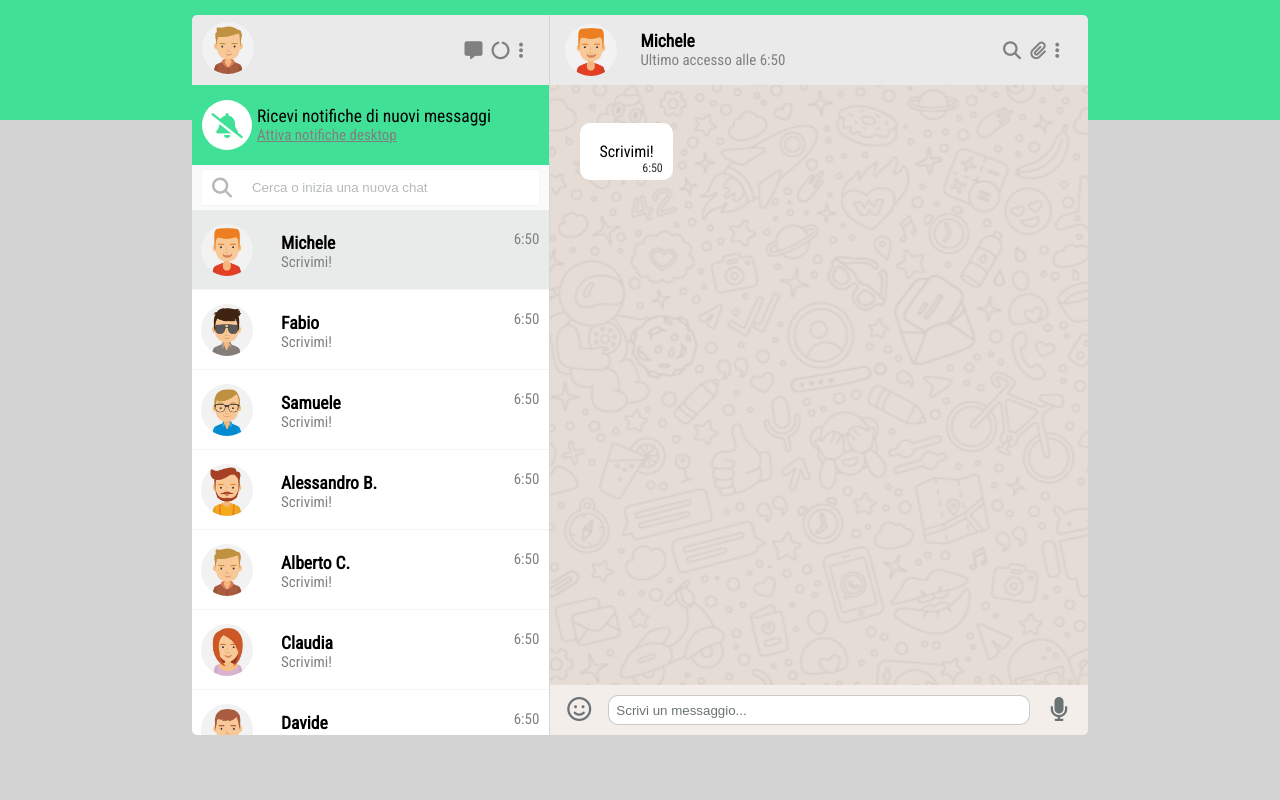
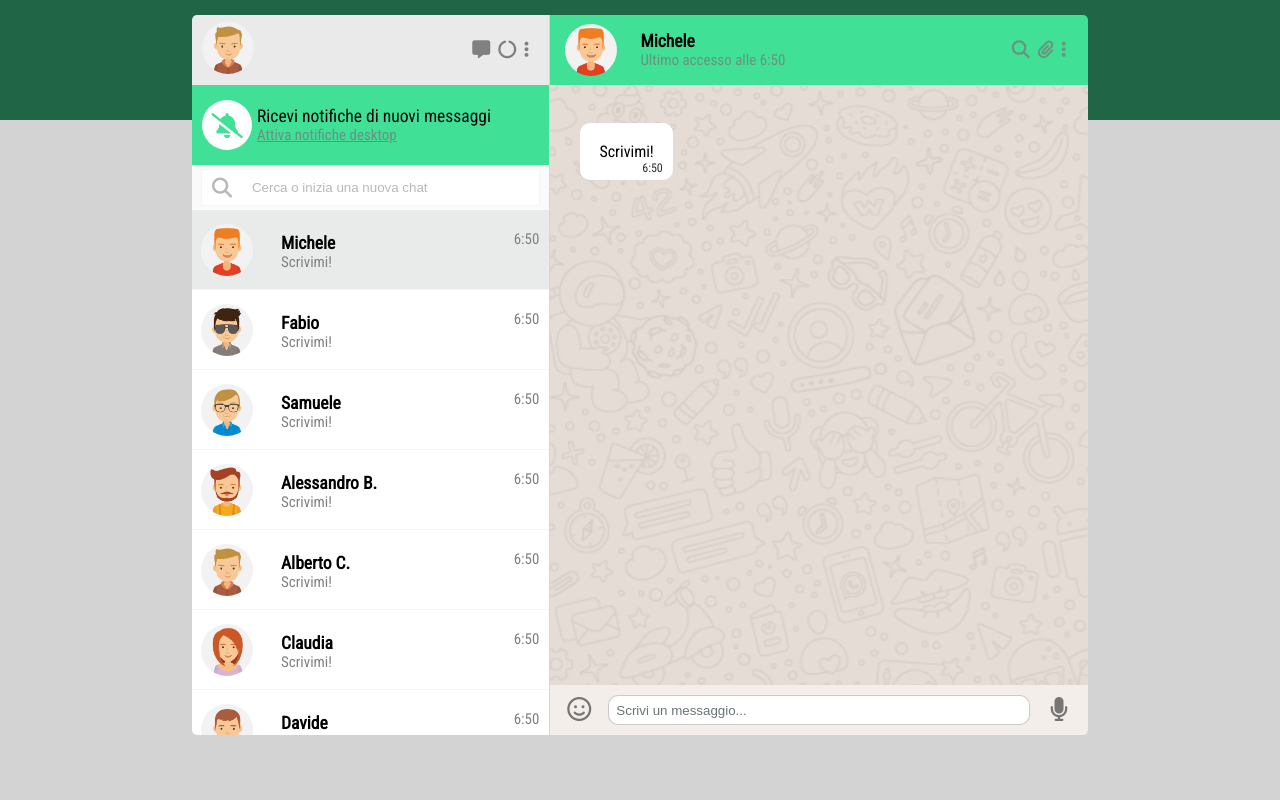
Before and after one commit to albertocapone/js-html-css-boolzap, a plain HTML site: page index.html in a window 1280 px wide. Drawn offline with nearby package versions, Linux system fonts and the light colour scheme.

Commit message:
Ritocchi grafica

```diff
--- a/css/style.css
+++ b/css/style.css
@@ -11,7 +11,7 @@ body {
 }
 
 a{
-  color: gray;
+  color: #777777ba;
 }
 
 ::-webkit-scrollbar {
@@ -48,7 +48,7 @@ a{
       left: 0;
       width: 100%;
       height: 15%;
-      background-color: #40e096;
+      background-color: #206646;
     }
 
     .interface{
@@ -94,7 +94,14 @@ a{
               flex: 0 0 80px;
               font-size: 18px;
               margin-left: auto;
+              display: flex;
+              justify-content: center;
             }
+
+             .profile > div:nth-child(2) * {
+               padding-right: 3px;
+             }
+
             .profile > div:nth-child(2) > i{
               padding-left: 5px;
             }
@@ -215,7 +222,13 @@ a{
               justify-content: flex-start;
               align-items: center;
               padding: 0 10px;
+              background-color: #40e096;
             }
+
+            /* .now_chatting * {
+              color: white !important;
+            } */
+
             .now_chatting.active{
               display: flex;
             }
@@ -233,24 +246,35 @@ a{
 
                 .now_chatting> .pic > .fas {
                   display: none;
-                  font-size: 21px;
-                  color: #40e096;
+                  font-size: 20px;
+                  color: #206646;
                 }
+
+                 .now_chatting>.pic>.fas:hover {
+                   color: #206647a0;
+                 }
 
             .now_chatting > div:nth-child(2){
               flex: 0 0 180px;
               font-size: 15px;
             }
+
             .now_chatting > div:nth-child(3){
               flex: 0 0 80px;
               font-size: 18px;
               margin-left: auto;
+              display: flex;
+              justify-content: center;
             }
             .now_chatting > div:nth-child(3) > i{
               padding-left: 5px;
             }
             .now_chatting span, .now_chatting i {
-              color: gray;
+              color: #777777ba;
+            }
+
+            .now_chatting > div:nth-child(3) * {
+             padding-right: 3px;
             }
 
             .messages{
@@ -341,11 +365,22 @@ a{
                 text-align: center;
                 color: #6B7376;
               }
+
+               .chat_bar .fas,
+               .chat_bar .far {
+                 color: #2b2b2b9e;
+               }
+
                   .chat_bar > div:last-child > i{
                     cursor: pointer;
                   }
+
                   i[class*="plane"]{
                     display: none;
+                  }
+
+                  i[class*="plane"]:hover {
+                    color: #206646;
                   }
 
               .chat_bar>input[type="text"] {
@@ -385,6 +420,9 @@ a{
     width: 90%;
   }
 
+  .now_chatting>div:nth-child(2) {
+    margin-left: 15px;
+  }
 
 }
 
--- a/js/main.js
+++ b/js/main.js
@@ -67,7 +67,14 @@ $(document).ready(
             $(this).find('.last-msg').html(msg);
           }
         });
-        messageBox().append(template({ "class": "received", "msg": msg, "time": time}));
+
+        if (firstMsg) {
+          $('.messages').each(function() {
+            $(this).append(template({ "class": "received", "msg": msg, "time": time }));
+          });
+        } else {
+          messageBox().append(template({ "class": "received", "msg": msg, "time": time }));
+        }
         firstMsg = false;
       },
       1000);
```
